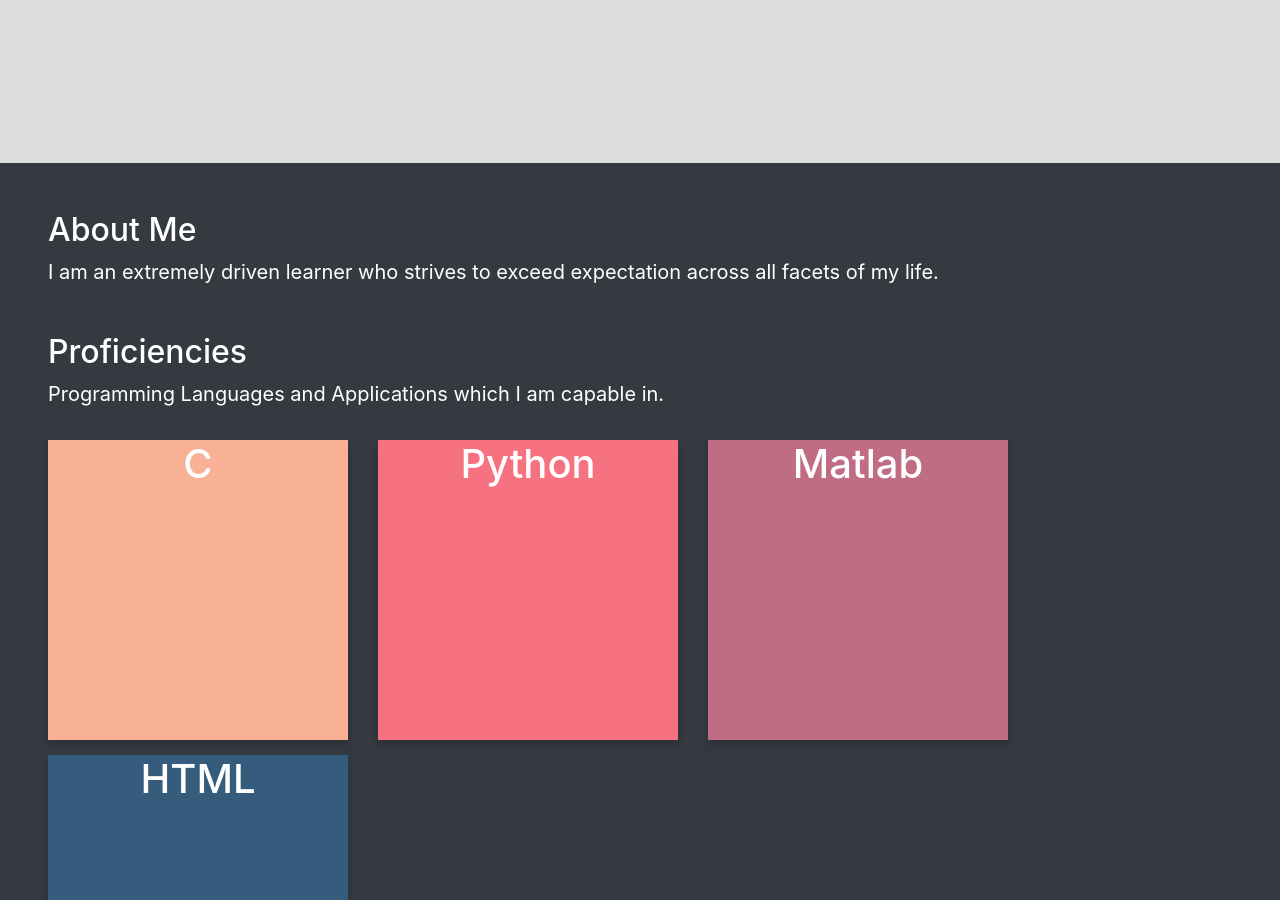
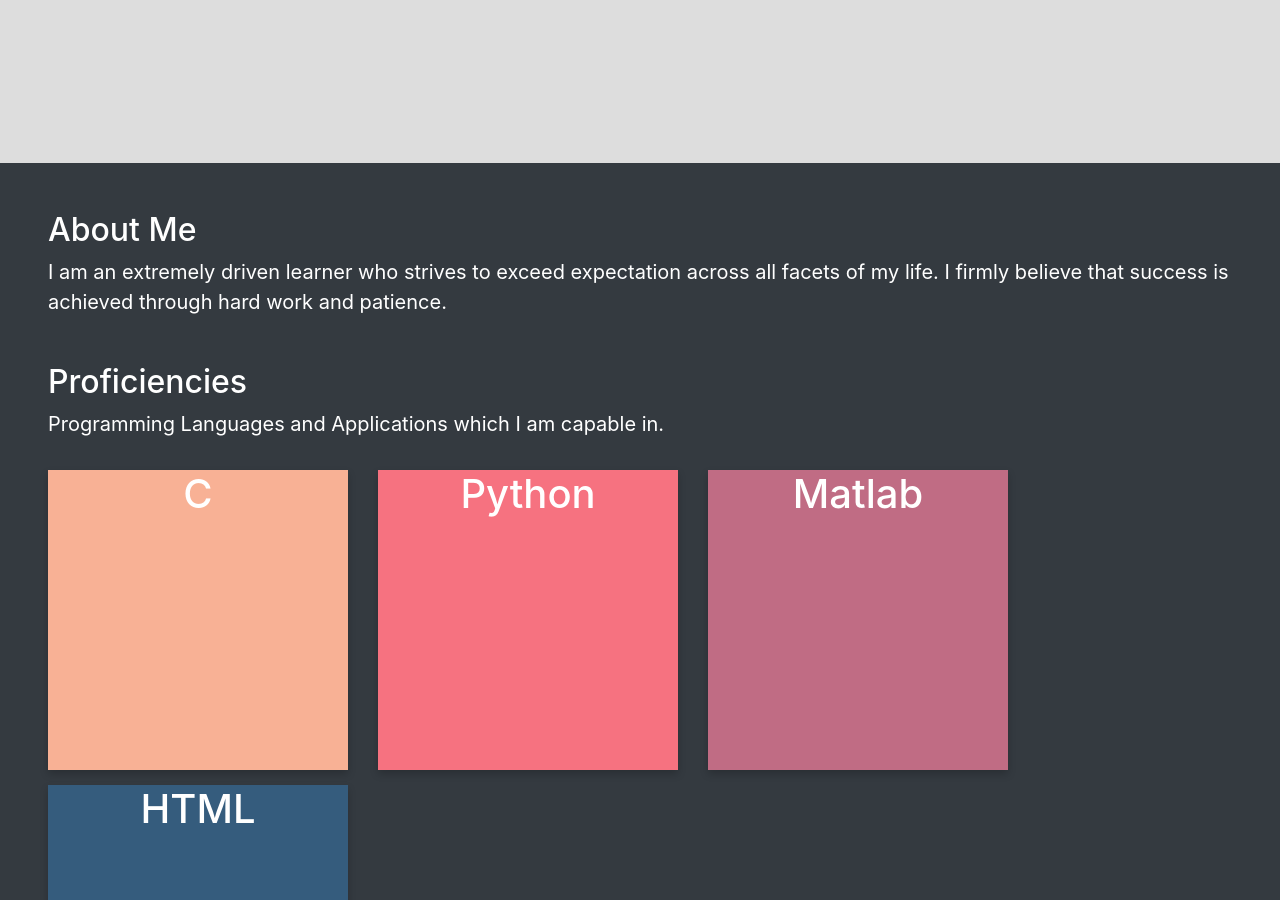
Before and after one commit to MannyLemos/MannyLemos.github.io, a Jekyll site: the page index.html, which Jekyll copies as it is, in a window 1280 px wide and 900 px high, scrolled down 708 px. Built offline with Jekyll 4.4.1, drawn with Linux system fonts in a browser that asks for light colours; nearby versions of some CDN libraries; a script that is not in the unit is left out.

Commit message:
Update index.html

```diff
--- a/index.html
+++ b/index.html
@@ -189,7 +189,7 @@
 </style>
 <div class="container-fluid p-5 my-3 bg-dark text-white">
 <h2>About Me</h2>
-<p>I am an extremely driven learner who strives to exceed expectation across all facets of my life.</p><br>
+<p>I am an extremely driven learner who strives to exceed expectation across all facets of my life. I firmly believe that success is achieved through hard work and patience.</p><br>
 <div id ="proficiencies">
 <h2>Proficiencies</h2>
 <p>Programming Languages and Applications which I am capable in.</p>
```
